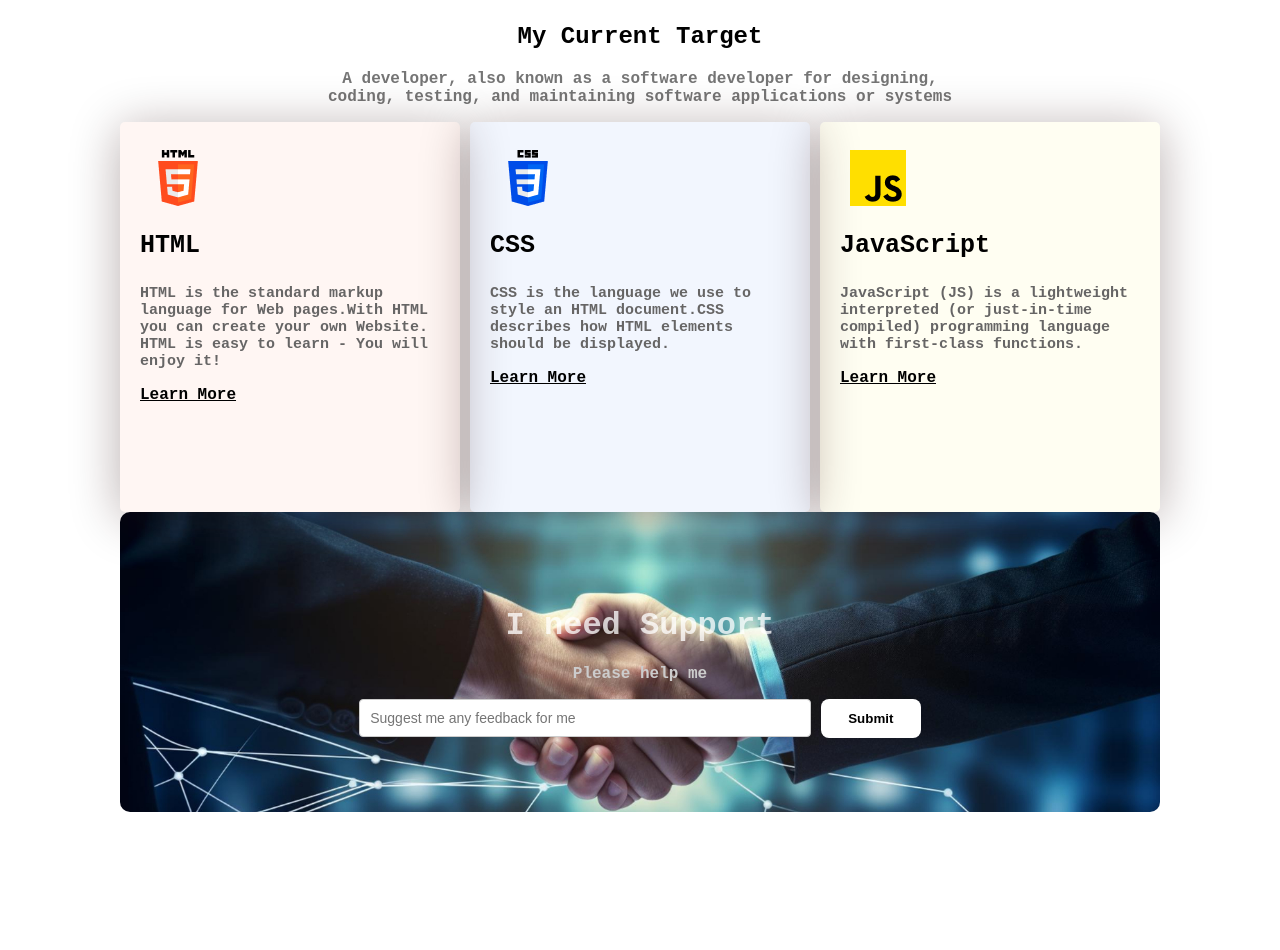
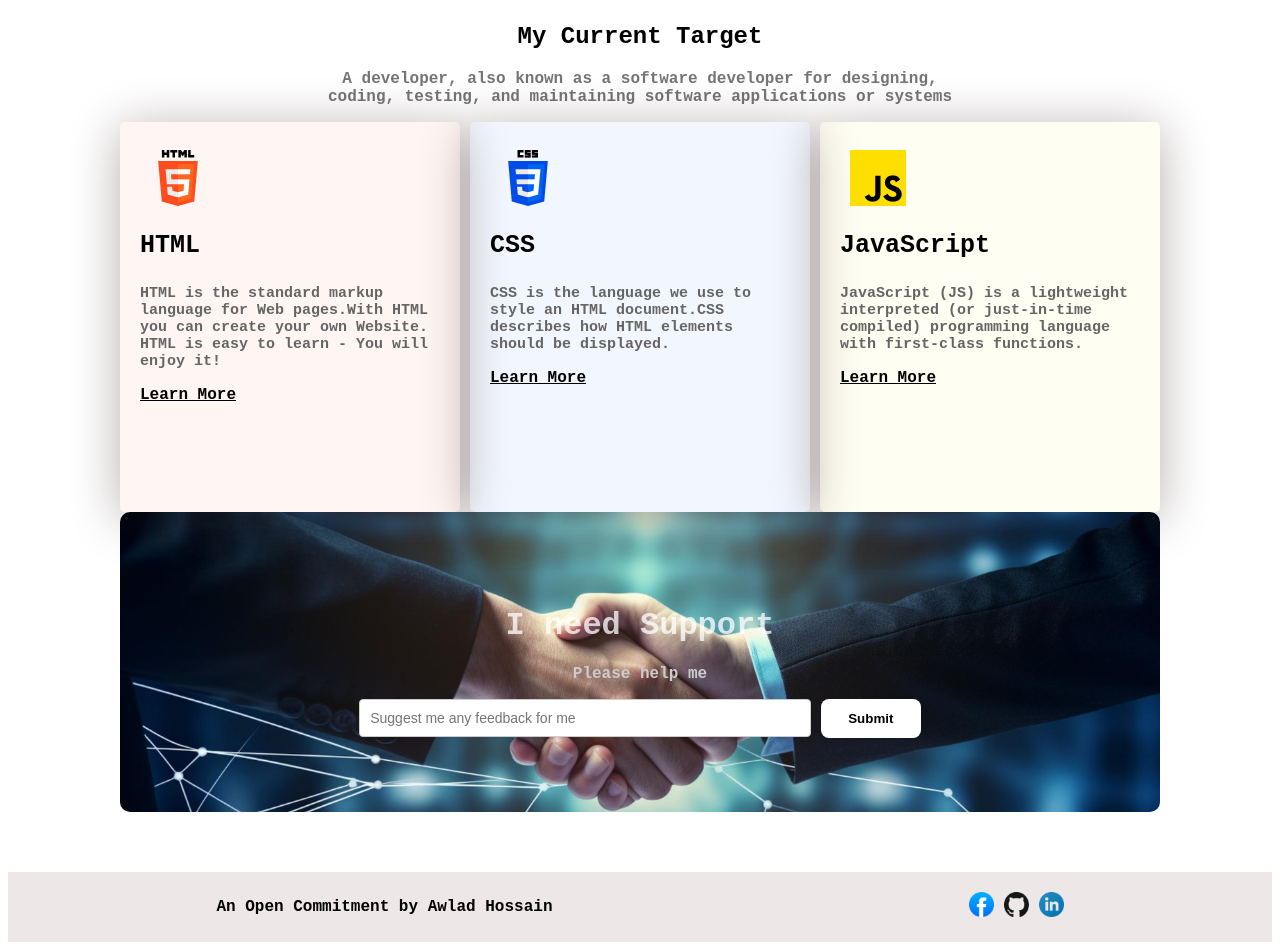
Before and after one commit to bibekbowmick2-2/Assignment-1, a plain HTML site: page index.html in a window 1280 px wide. Shown: the part 1975-2925 px from the top of the page. Before the commit the page ends 2795 px from the top, so only its background shows below. Drawn offline with Linux system fonts and the light colour scheme; a web font is replaced by a local one.

Commit message:
project finish

```diff
--- a/index.html
+++ b/index.html
@@ -132,7 +132,7 @@
 
 
 
-<div class="container2">
+<div id="bk" class="container2">
   <div class="chh65">
     <h1 style="color: rgba(255, 255, 255, 0.835); opacity: 0.9;" >I need Support</h1>
     <p class="c67">Please help me</p>
@@ -145,7 +145,15 @@
 </div>
 
 <div class="container65">
+ <div>
+  <h4>An Open Commitment by Awlad Hossain</h4>
+ </div>
 
+ <div>
+ <img src="assets/facebook.png">
+ <img src="assets/github.png">
+ <img src="assets/linkedin-icon 1.png">
+ </div>
 </div>
 
 
--- a/style.css
+++ b/style.css
@@ -192,6 +192,7 @@ padding: 20px;
   flex-direction: column;
   justify-content: center;
   border-radius: 10px;
+  margin-bottom: 60px;
 }
 
 
@@ -227,3 +228,17 @@ input[type="text"] {
 .cli{
     margin: 0 auto;
 }
+
+.container65{
+    width: 100%;
+    height: 70px;
+    background-color: #ede7e7;
+    display: flex;
+    justify-content: space-around;
+    align-items: center;
+}
+
+.container65 img{
+    display: inline;
+    width: 25px;
+}
```
